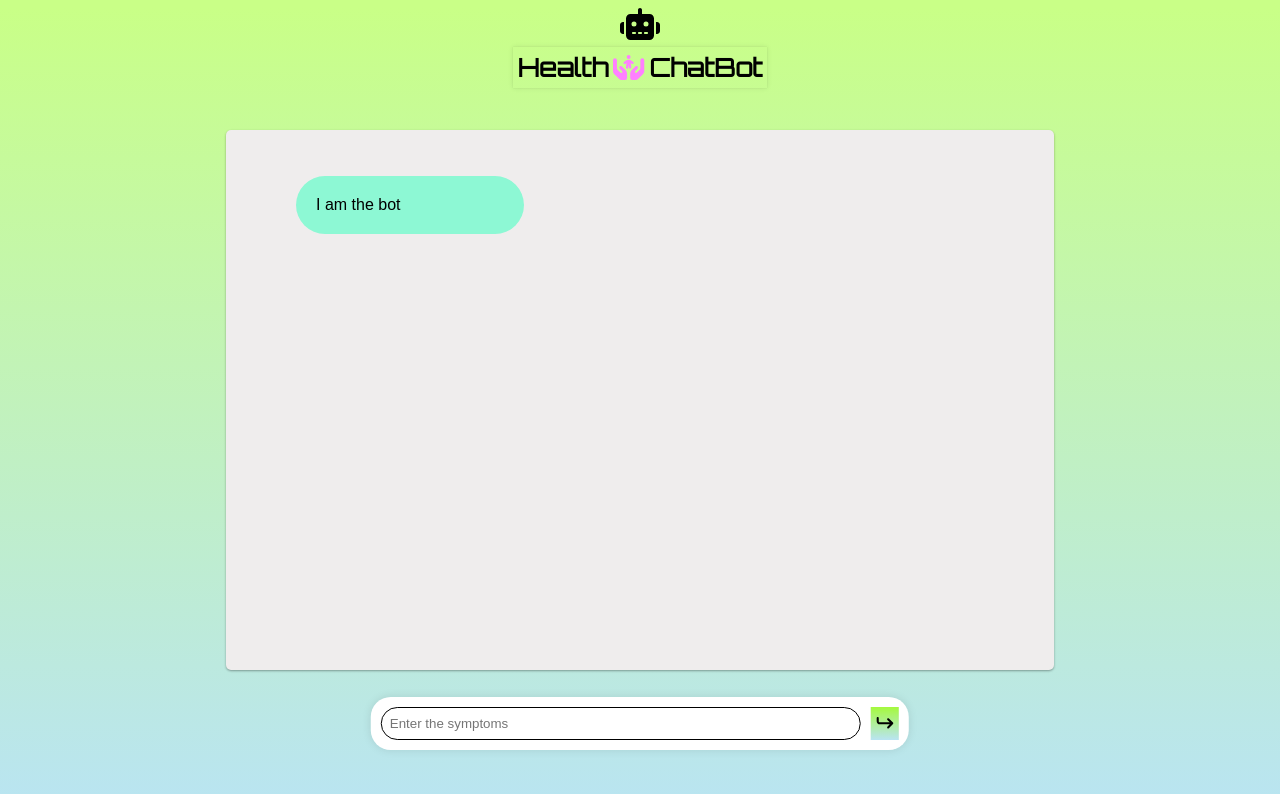
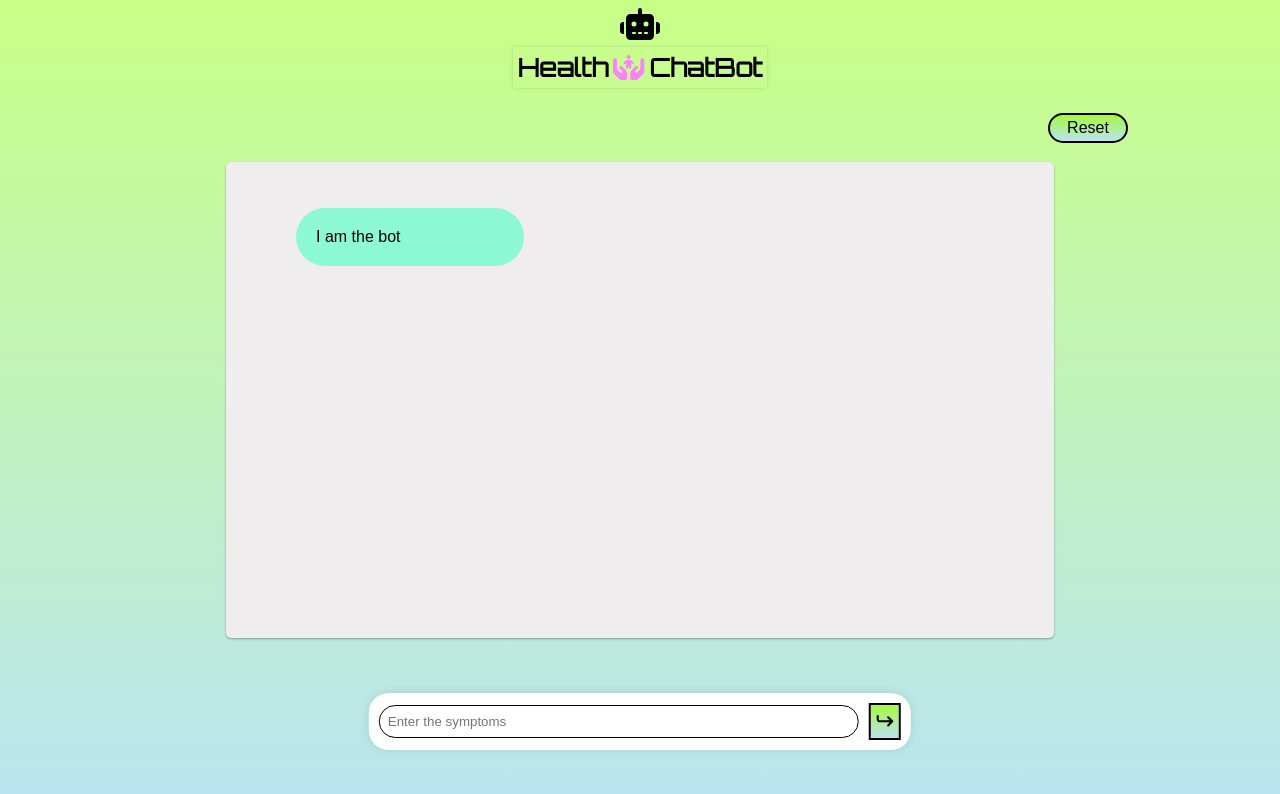
Before and after one commit to vchiranjeeviak/healthchatbot, a React (Create React App) app in the folder frontend/: page / in a window 1280 px wide. Shown: the top 794 px of the page. Built offline with nearby package versions, Linux system fonts and the light colour scheme.

Commit message:
A few enhancements

```diff
--- a/frontend/src/App.css
+++ b/frontend/src/App.css
@@ -95,14 +95,30 @@ a {
 }
 
 /* chat styleing */
+main {
+  display: flex;
+  flex-direction: column;
+}
+
+.reset-btn {
+  width: 80px;
+  height: 30px;
+  border: 2px solid black;
+  outline: none;
+  cursor: pointer;
+  margin-left: 56rem;
+  font-size: 1rem;
+  border-radius: 20px;
+  background-image: linear-gradient(#a5f93f 1%, #b9e4f3 100%);
+}
 
 .chat-container {
-  height: 60vh;
+  height: 52vh;
   width: 60%;
-  overflow-y: 60vh; /* Enable vertical scrolling if content exceeds the height */
+  overflow-y: 0; /* Enable vertical scrolling if content exceeds the height */
   overflow-x: auto; /* Hide horizontal scrollbar */
   overflow-wrap: break-word;
-  position: absolute;
+  position: fixed;
   top: 50%;
   left: 50%;
   transform: translate(-50%, -50%);
@@ -166,6 +182,7 @@ a {
   cursor: pointer;
   border: none;
   box-sizing: border-box;
+  border: 2px solid black;
 }
 
 @media screen and (max-width: 960px) {
--- a/frontend/src/App.js
+++ b/frontend/src/App.js
@@ -5,11 +5,12 @@ import Login from "./Login";
 import Registration from "./Registration";
 import Bot from "./bot";
 import Chat from "./chat";
-import { CookiesProvider, useCookies } from "react-cookie";
+import { Cookies, CookiesProvider, useCookies } from "react-cookie";
 function App() {
   const [loggedInUsername, setLoggedInUsername] = useState(null);
   const [navgation, setnavigation] = useState(true);
   const [cookies, setCookie] = useCookies(["username"]);
+
   useEffect(() => {
     if (cookies.username) {
       setnavigation(false);
@@ -20,20 +21,28 @@ function App() {
     setnavigation((nav) => !nav);
   }
 
-  function handleLogin(username) {
-    setCookie("username", username, { path: "/" });
+  function handleCookie(username) {
+    setCookie("username", username, {
+      path: "/login",
+      sameSite: "None",
+      secure: true,
+    });
+    setLoggedInUsername(username);
+    console.log(loggedInUsername);
   }
 
   return (
-    // <div>
-    //   {cookies.username ? (
-    //     <Chat />
-    //   ) : navgation ? (
-    //     <Login onhandlenav={handlenav} onLogin={handleLogin} />
-    //   ) : (
-    //     <Registration onhandlenav={handlenav} />
-    //   )}
-    // </div>
+    // <CookiesProvider>
+    //   <div>
+    //     {cookies.username ? (
+    //       <Chat />
+    //     ) : navgation ? (
+    //       <Registration onhandlenav={handlenav} onHandleCookie={handleCookie} />
+    //     ) : (
+    //       <Login onhandlenav={handlenav} onHandleCookie={handleCookie} />
+    //     )}
+    //   </div>
+    // </CookiesProvider>
     <div>
       <Chat />
     </div>
--- a/frontend/src/Login.js
+++ b/frontend/src/Login.js
@@ -5,27 +5,28 @@ import { faComments } from "@fortawesome/free-solid-svg-icons";
 import { faUser } from "@fortawesome/free-solid-svg-icons";
 import { faLock } from "@fortawesome/free-solid-svg-icons";
 
-export default function Login({ a, onhandlenav, onLogin }) {
+export default function Login({ a, onhandlenav, onHandleCookie }) {
   const [username, setUsername] = useState("");
   const [password, setPassword] = useState("");
   const [errorMessage, setErrorMessage] = useState("");
+
   const handleLogin = async () => {
     try {
-      const response = await fetch("http://localhost:5000", {
+      const response = await fetch("http://127.0.0.1:5000/login", {
         method: "POST",
         headers: {
           "Content-Type": "application/json",
         },
         body: JSON.stringify({ username, password }),
       });
+      onHandleCookie({ username });
+      const data = await response.json();
+      console.log(data.value);
 
       if (!response.ok) {
         // Check if the response status is not in the range 200-299 (not successful)
         throw new Error(`Error during login. Status: ${response.status}`);
       }
-
-      const data = await response.json();
-      console.log(data.value);
 
       // Perform further actions with the data if needed
     } catch (error) {
--- a/frontend/src/Registration.js
+++ b/frontend/src/Registration.js
@@ -5,21 +5,33 @@ import { faComments } from "@fortawesome/free-solid-svg-icons";
 import { faUser } from "@fortawesome/free-solid-svg-icons";
 import { faLock } from "@fortawesome/free-solid-svg-icons";
 
-function Registration({ onhandlenav }) {
+function Registration({ onhandlenav, onHandleCookie }) {
   const [username, setUsername] = useState("");
   const [password, setPassword] = useState("");
   const [errorMessage, setErrorMessage] = useState("");
   const handleRegister = async () => {
-    const response = await fetch("http://localhost:5000", {
+    try {
+      const response = await fetch("http://127.0.0.1:5000/register", {
         method: "POST",
         headers: {
           "Content-Type": "application/json",
         },
         body: JSON.stringify({ username, password }),
       });
+      onHandleCookie({ username });
+
+      if (!response.ok) {
+        // Check if the response status is not in the range 200-299 (not successful)
+        throw new Error(`Error during login. Status: ${response.status}`);
+      }
+
       const data = await response.json();
-    if (data.error) {
-      setErrorMessage("Error during registration. Please try again.");
+      console.log(data.value);
+
+      // Perform further actions with the data if needed
+    } catch (error) {
+      console.error("Error during login:", error.message);
+      setErrorMessage("Error during login. Please try again.");
     }
   };
   return (
--- a/frontend/src/bot.js
+++ b/frontend/src/bot.js
@@ -3,6 +3,9 @@ import { faRobot } from "@fortawesome/free-solid-svg-icons";
 import { faHandsHoldingChild } from "@fortawesome/free-solid-svg-icons";
 
 export default function Bot() {
+  function handleReload() {
+    window.location.reload(false);
+  }
   return (
     <div className="bot">
       <FontAwesomeIcon icon={faRobot} size="2xl" />
@@ -16,6 +19,9 @@ export default function Bot() {
         </span>
         ChatBot
       </h3>
+      <button className="reset-btn" onClick={handleReload}>
+        Reset
+      </button>
     </div>
   );
 }
--- a/frontend/src/chat.js
+++ b/frontend/src/chat.js
@@ -1,4 +1,4 @@
-import { useState } from "react";
+import { useState, useEffect, useRef } from "react";
 import { FontAwesomeIcon } from "@fortawesome/react-fontawesome";
 import { faArrowTurnUp } from "@fortawesome/free-solid-svg-icons";
 export default function Chat() {
@@ -37,9 +37,18 @@ export default function Chat() {
 }
 
 function ChatPage({ userChat, submitBtn }) {
+  const chatContainerRef = useRef(null);
+
+  useEffect(() => {
+    // Scroll to the bottom whenever userChat changes
+    if (chatContainerRef.current) {
+      chatContainerRef.current.scrollTop =
+        chatContainerRef.current.scrollHeight;
+    }
+  }, [userChat]);
   return (
     <main>
-      <div className="chat-container">
+      <div className="chat-container" ref={chatContainerRef}>
         <ul>
           {userChat.map((message, index) => (
             <li className="user-chat-list" key={index}>
```
Lines whose indentation alone changed are shown as unchanged.
